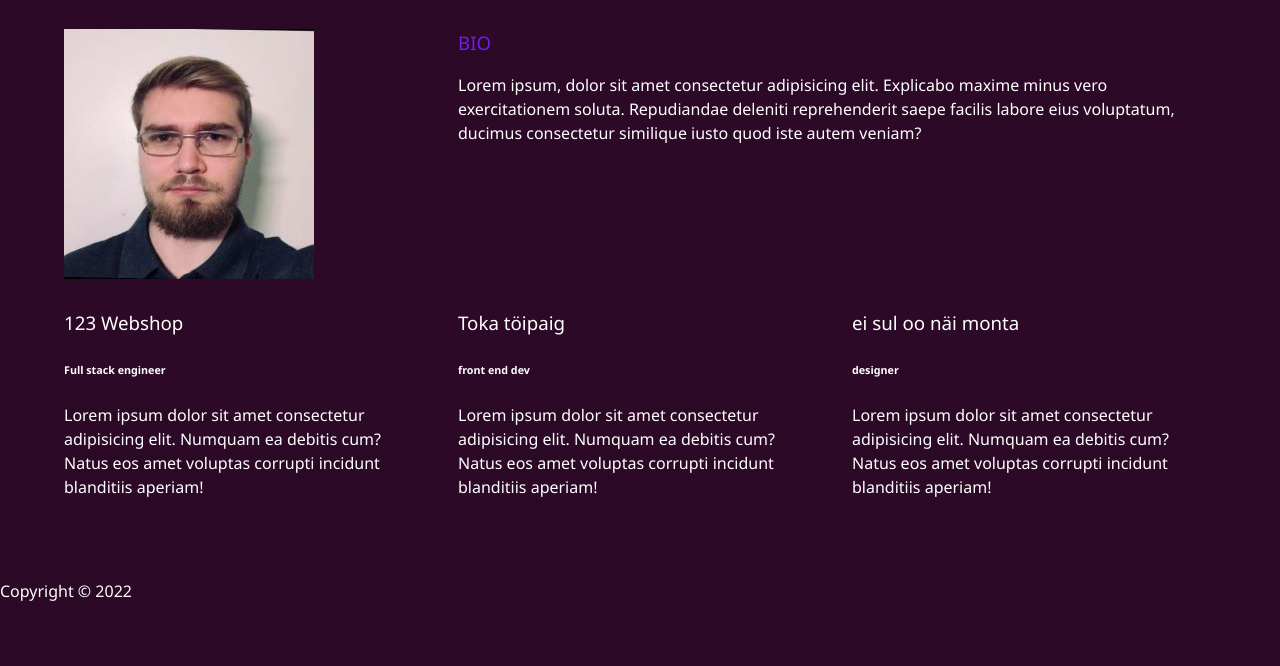
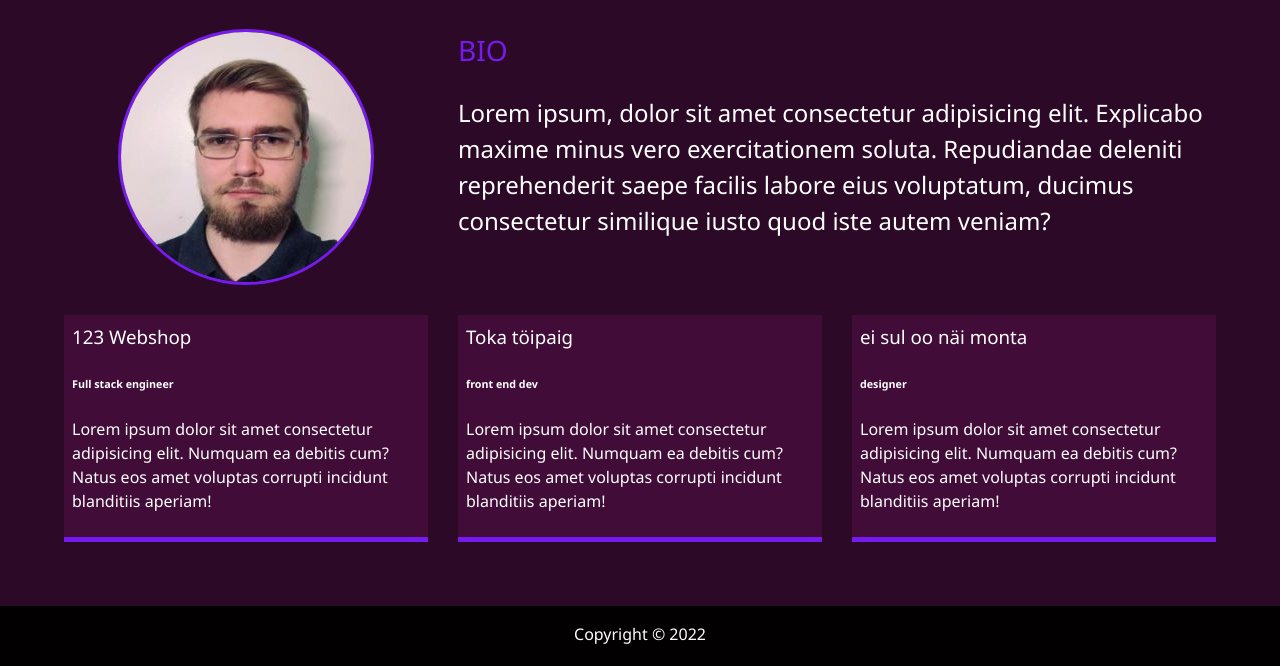
Before and after one commit to AttePerttola/FrontEndCourse, a website: page dist/about.html in a window 1280 px wide. Shown: the part 253-919 px from the top of the page. Before the commit the page ends 856 px from the top, so only its background shows below. Drawn offline with Linux system fonts and the light colour scheme.

Commit message:
about page styling

```diff
--- a/scss/_mobile.scss
+++ b/scss/_mobile.scss
@@ -44,6 +44,16 @@
       height: 150px;
     }
   }
+
+  .about-info {
+    grid-template-areas:
+    'bioimage'
+    'bio'
+    'job1'
+    'job2'
+    'job3';
+    grid-template-columns: 1fr;
+  }
 }
 
 // Phones
--- a/scss/main.scss
+++ b/scss/main.scss
@@ -1,6 +1,6 @@
 @import "config";
 @import "menu";
-@import "mobile";
+
 
 * {
   box-sizing: border-box;
@@ -48,7 +48,8 @@ header {
 
 main {
   padding: 4rem;
-  height: 100%;
+  //height: 100%;
+  min-height: calc(100vh - 60px);
 
   .icons {
     margin-top: 1rem;
@@ -76,14 +77,17 @@ main {
     "bioimage bio bio"
     "job1 job2 job3";
   grid-template-columns: repeat(3, 1fr);
-}
 
   .bio-image {
     grid-area: bioimage;
+    margin: auto;
+    border-radius: 50%;
+    border: $secondary-color 3px solid;
   }
 
   .bio {
     grid-area: bio;
+    font-size: 1.5rem;
   }
 
   .job-1 {
@@ -97,3 +101,20 @@ main {
   .job-3 {
     grid-area: job3;
   }
+
+  .job {
+    background: lighten($primary-color, 5);
+    padding: 0.5rem;
+    border-bottom: $secondary-color 5px solid;
+  }
+}
+
+#main-footer {
+  text-align: center;
+  padding: 1rem;
+  background: darken($primary-color, 10);
+  color: set-text-color($primary-color);
+  height: 60px;
+}
+
+@import "mobile";
```
Also changed, not shown: dist/about.html, dist/css/main.css. Lines whose indentation alone changed are shown as unchanged.
